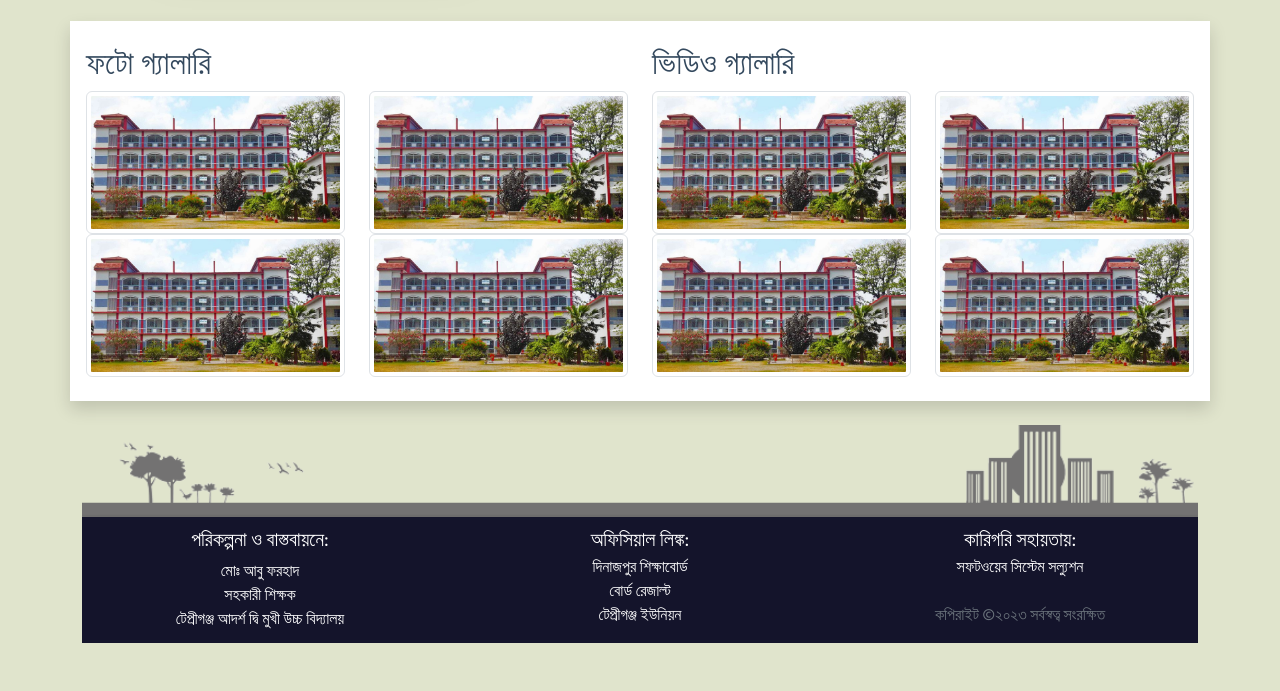
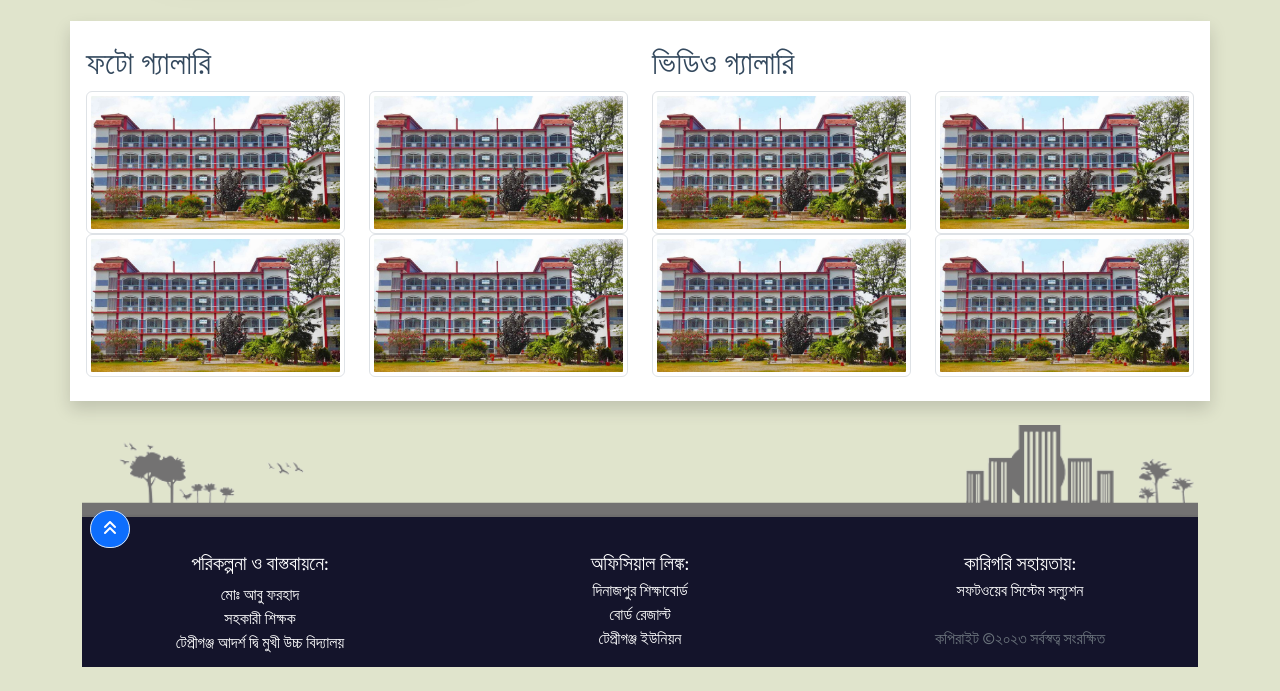
Before and after one commit to slsuyel/school, a plain HTML site: page index.html in a window 1280 px wide. Shown: the part 2024-2715 px from the top of the page. Before the commit the page ends 2691 px from the top, so only its background shows below. Drawn offline with nearby package versions, Linux system fonts and the light colour scheme.

Commit message:
topppppppp

```diff
--- a/index.html
+++ b/index.html
@@ -2,7 +2,8 @@
 <html lang="en">
 
 <head>
-    <title>Title</title>
+    <title>টেপ্রীগঞ্জ আদর্শ দ্বি মুখী উচ্চ বিদ্যালয় </title>
+    <link rel="icon" href="img/logo.png" type="image/png">
     <!-- Required meta tags -->
     <meta charset="utf-8">
     <meta name="viewport" content="width=device-width, initial-scale=1, shrink-to-fit=no">
@@ -14,7 +15,7 @@
 </head>
 
 <body>
-    <header class="container">
+    <header class="container" id="go-top">
         <div class="align-items-center d-flex justify-content-between px-3 py-2 text-white "
             style="background: #14142B;">
             <p class="mb-0">ইআইআইএন : ১২৫৯৮৩, বিদ্যালয় কোড : ৭৩০০</p>
@@ -288,9 +289,12 @@
 
     <footer class="container my-4 text-white">
         <div>
+
             <img src="img/footer_top_bg.png" alt="footer_top_bg" class="img-fluid w-100">
         </div>
+
         <div style="background: #14142B">
+            <a href="#go-top" class="bg-primary border go-top-btn m-2"><i class="fa-solid fa-angles-up"></i></a>
             <div class="row text-center">
                 <div class="col-md-6 col-lg-4">
                     <p class="fs-5 mb-0  mt-2">পরিকল্পনা ও বাস্তবায়নে: </p>
--- a/style.css
+++ b/style.css
@@ -99,3 +99,10 @@ h2 {
   }
 
 }
+.go-top-btn {
+  background: red;
+  padding: 5px 12px;
+  color: white;
+  border-radius: 50px;
+  position: relative;
+}
```
